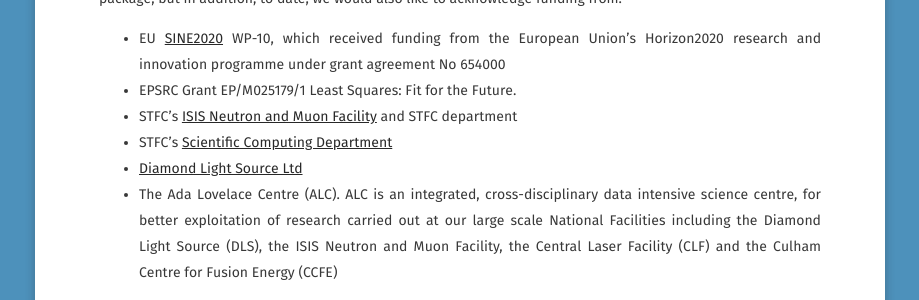
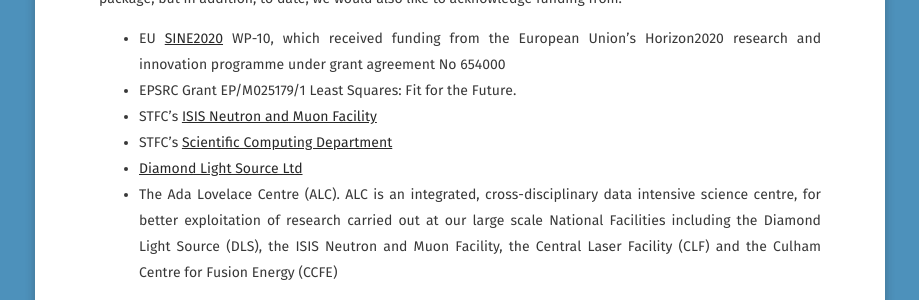
Before and after one commit to fitbenchmarking/fitbenchmarking.github.io, a Jekyll site: the page built from about/index.md, in a window 1280 px wide. Shown: the part 1149-1449 px from the top of the page, without its empty margins (180-1099 px from the left). Built offline with Jekyll 4.4.1, drawn with Linux system fonts in a browser that asks for light colours; some web fonts are replaced.

Commit message:
Removed not needed STFC department mention

```diff
--- a/about/index.md
+++ b/about/index.md
@@ -30,7 +30,7 @@ This is a community package. We, of course thank ourselves :-), i.e. those who h
 
 * EU [SINE2020](https://www.sine2020.eu) WP-10, which received funding from the European Union's Horizon2020 research and innovation programme under grant agreement No 654000
 * EPSRC Grant EP/M025179/1 Least Squares: Fit for the Future.
-* STFC’s [ISIS Neutron and Muon Facility](https://www.isis.stfc.ac.uk) and STFC department
+* STFC’s [ISIS Neutron and Muon Facility](https://www.isis.stfc.ac.uk)
 * STFC’s [Scientific Computing Department](https://www.scd.stfc.ac.uk)
 * [Diamond Light Source Ltd](https://www.diamond.ac.uk)
 * The Ada Lovelace Centre (ALC). ALC is an integrated, cross-disciplinary data intensive science centre, for better exploitation of research carried out at our large scale National Facilities including the Diamond Light Source (DLS), the ISIS Neutron and Muon Facility, the Central Laser Facility (CLF) and the Culham Centre for Fusion Energy (CCFE)
```
